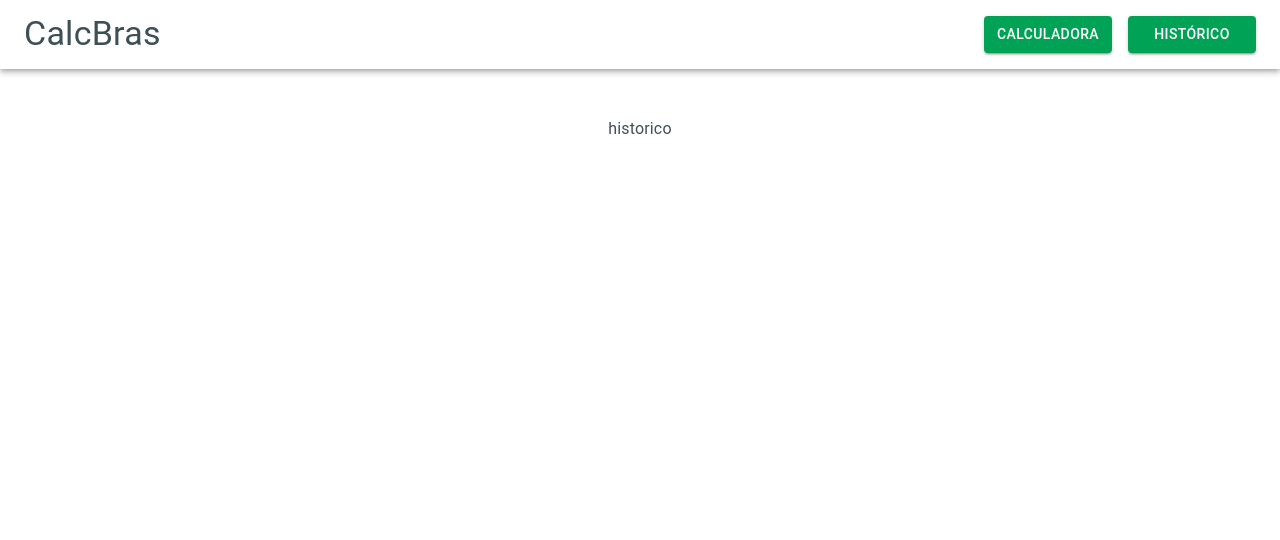
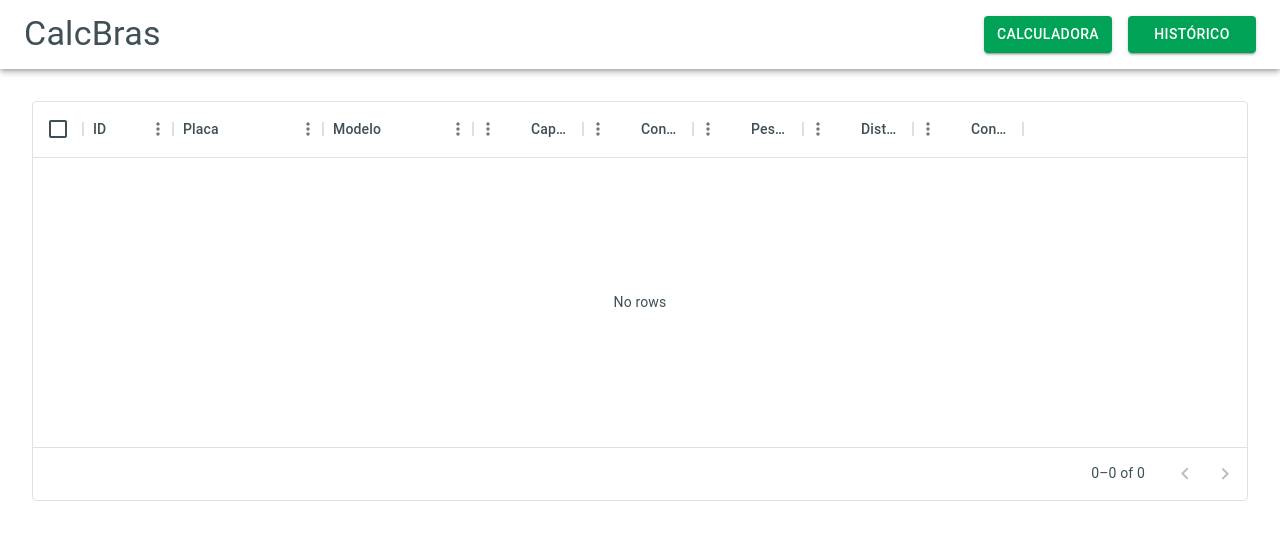
Before and after one commit to andersonaguia/calculadora, a React (Vite) app: page /historico in a window 1280 px wide. Shown: the top 540 px of the page. Built offline with nearby package versions, Linux system fonts and the light colour scheme.

Commit message:
feat: adicionado histórico

```diff
--- a/package.json
+++ b/package.json
@@ -16,6 +16,8 @@
     "@mui/icons-material": "^5.11.11",
     "@mui/material": "^5.11.13",
     "@mui/styled-engine-sc": "^5.11.11",
+    "@mui/x-data-grid": "^6.0.1",
+    "@mui/x-data-grid-generator": "^6.0.1",
     "formik": "^2.2.9",
     "prop-types": "^15.8.1",
     "react": "^18.2.0",
--- a/src/contexts/calculator/calculatorProvider.jsx
+++ b/src/contexts/calculator/calculatorProvider.jsx
@@ -21,6 +21,7 @@
 
     const handleHistoryData = (data) => {
         const vehicleData = data;
+        vehicleData.id = historyData.length + 1;
         vehicleData.fuelConsumptionPerTon = calculateAverageConsumption(data);
 
         const updateData = [
--- a/src/pages/History/History.jsx
+++ b/src/pages/History/History.jsx
@@ -1,7 +1,90 @@
+import * as React from 'react';
+import { DataGrid } from '@mui/x-data-grid';
+import { useCalculator } from '../../contexts/calculator/useCalculator';
+import Box from '@mui/material/Box';
+
+const columns = [
+    { field: 'id', headerName: 'ID', width: 90 },
+    {
+        field: 'licensePlate',
+        headerName: 'Placa',
+        width: 150,
+        editable: true,
+    },
+    {
+        field: 'vehicleModel',
+        headerName: 'Modelo',
+        width: 150,
+        editable: true,
+    },
+    {
+        field: 'fuelTankCapacity',
+        headerName: 'Capacidade do Tanque',
+        type: 'number',
+        width: 110,
+        editable: true,
+    },
+    {
+        field: 'averageConsumption',
+        headerName: 'Consumo Médio (100Km)',
+        type: 'number',
+        width: 110,
+        editable: true,
+    },
+    {
+        field: 'maximumWeight',
+        headerName: 'Peso Máximo (TON)',
+        type: 'number',
+        width: 110,
+        editable: true,
+    },
+    {
+        field: 'travelledDistance',
+        headerName: 'Distância Percorrida',
+        type: 'number',
+        width: 110,
+        editable: true,
+    },
+    {
+        field: 'fuelConsumptionPerTon',
+        headerName: 'Consumo Médio por Tonelada',
+        type: 'number',
+        width: 110,
+        editable: true,
+    }
+];
+
+const rows = [
+    { id: 1, lastName: 'Snow', firstName: 'Jon', age: 35 },
+    { id: 2, lastName: 'Lannister', firstName: 'Cersei', age: 42 },
+    { id: 3, lastName: 'Lannister', firstName: 'Jaime', age: 45 },
+    { id: 4, lastName: 'Stark', firstName: 'Arya', age: 16 },
+    { id: 5, lastName: 'Targaryen', firstName: 'Daenerys', age: null },
+    { id: 6, lastName: 'Melisandre', firstName: null, age: 150 },
+    { id: 7, lastName: 'Clifford', firstName: 'Ferrara', age: 44 },
+    { id: 8, lastName: 'Frances', firstName: 'Rossini', age: 36 },
+    { id: 9, lastName: 'Roxie', firstName: 'Harvey', age: 65 },
+  ];
+
 export const History = () => {
+    const { historyData } = useCalculator();
+
     return (
-        <>
-            <p>historico</p>
-        </>
-    )
+        <Box sx={{ height: 400, width: '100%' }}>
+            <DataGrid
+                rows={historyData}
+                columns={columns}
+                initialState={{
+                    pagination: {
+                        paginationModel: {
+                            pageSize: 5,
+                        },
+                    },
+                }}
+                pageSizeOptions={[5]}
+                checkboxSelection
+                disableRowSelectionOnClick
+            />
+        </Box>
+    );
 }
```
Also changed, not shown: 1 other file (tests, documents, lock files or other folders).
